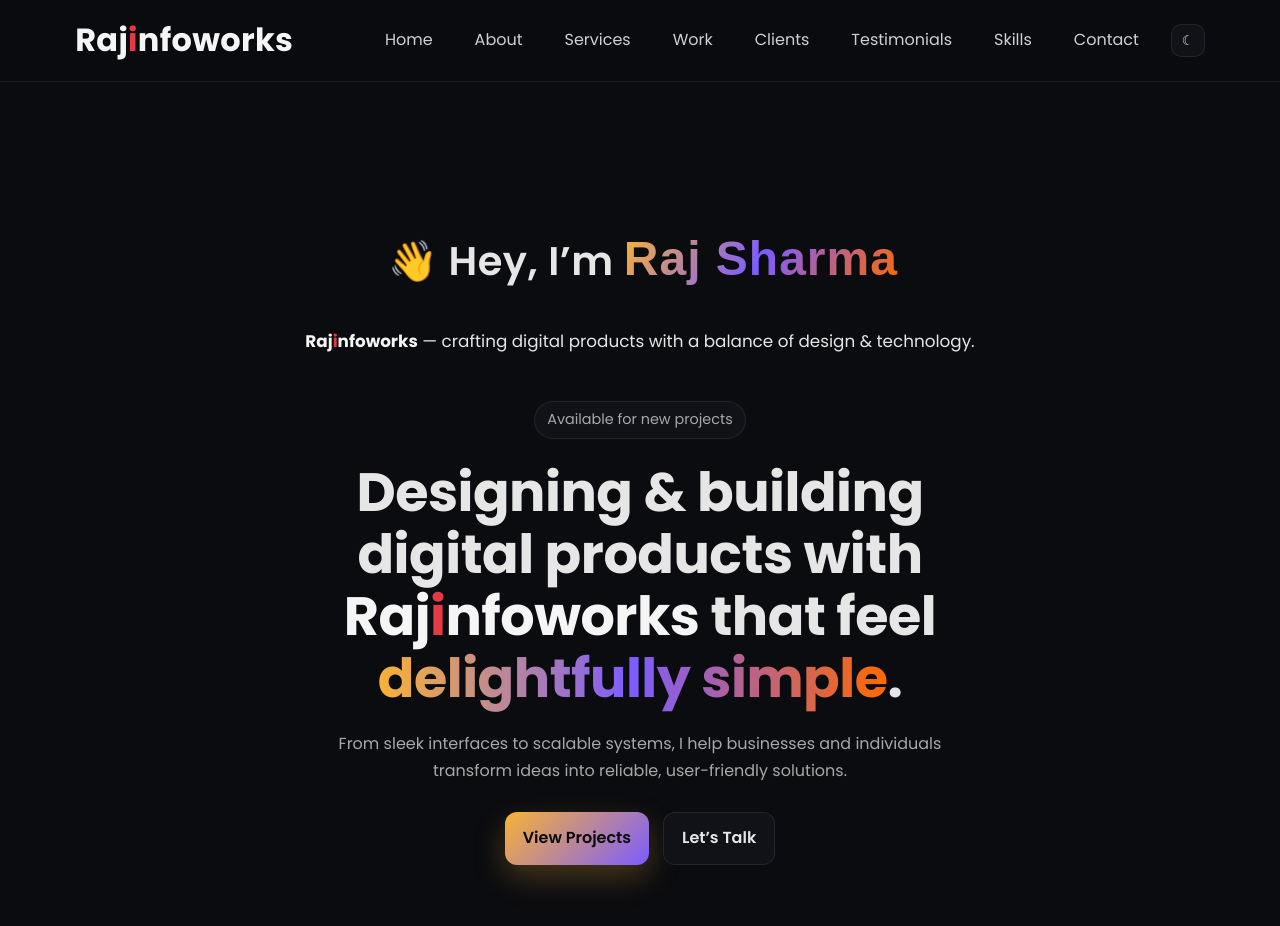
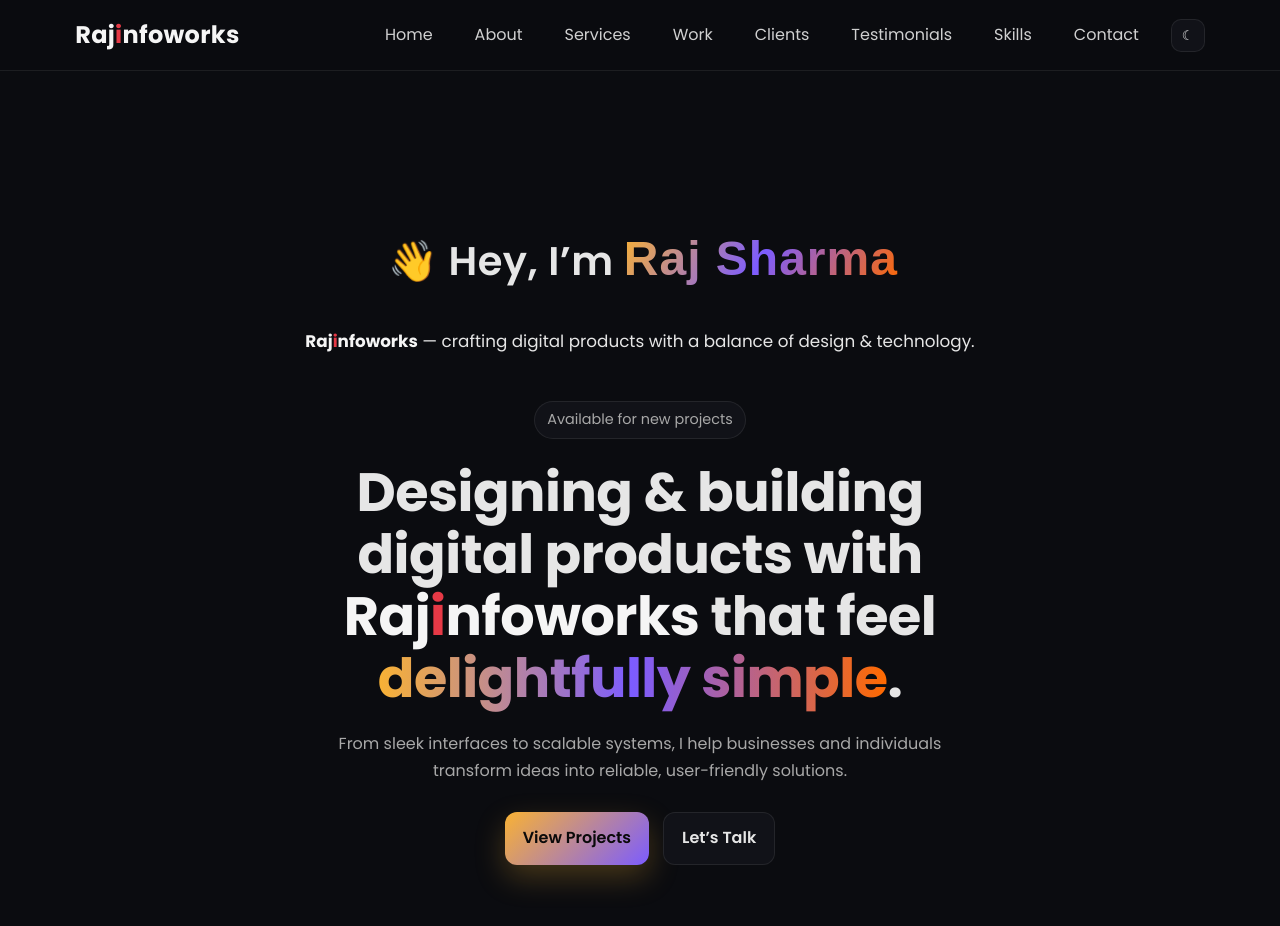
Before and after one commit to Rajinfoworks/Raj-Portfolio, a website: page public/index.html in a window 1280 px wide. Shown: the top 926 px of the page. Drawn offline with Linux system fonts and the light colour scheme.

Commit message:
Minified HTML files for better performance

```diff
--- a/public/index.html
+++ b/public/index.html
@@ -46,11 +46,8 @@
   <header class="header">
     <div class="container nav">
       <a class="brand" href="#home" aria-label="Raj Sharma Home">
-        <span class="brand-text" style="font-size: 2rem; font-weight: 700;">
-  <span class="brand-custom">
-    Raj<span class="i-red">i</span>nfoworks
-  </span>
-</span>
+        <span class="brand-text" style="font-size: 1.5rem; font-weight: 700;">
+  <span class="brand-text"><span class="brand-custom">Raj<span class="i-red">i</span>nfoworks</span></span>
 
       </a>
 
```
